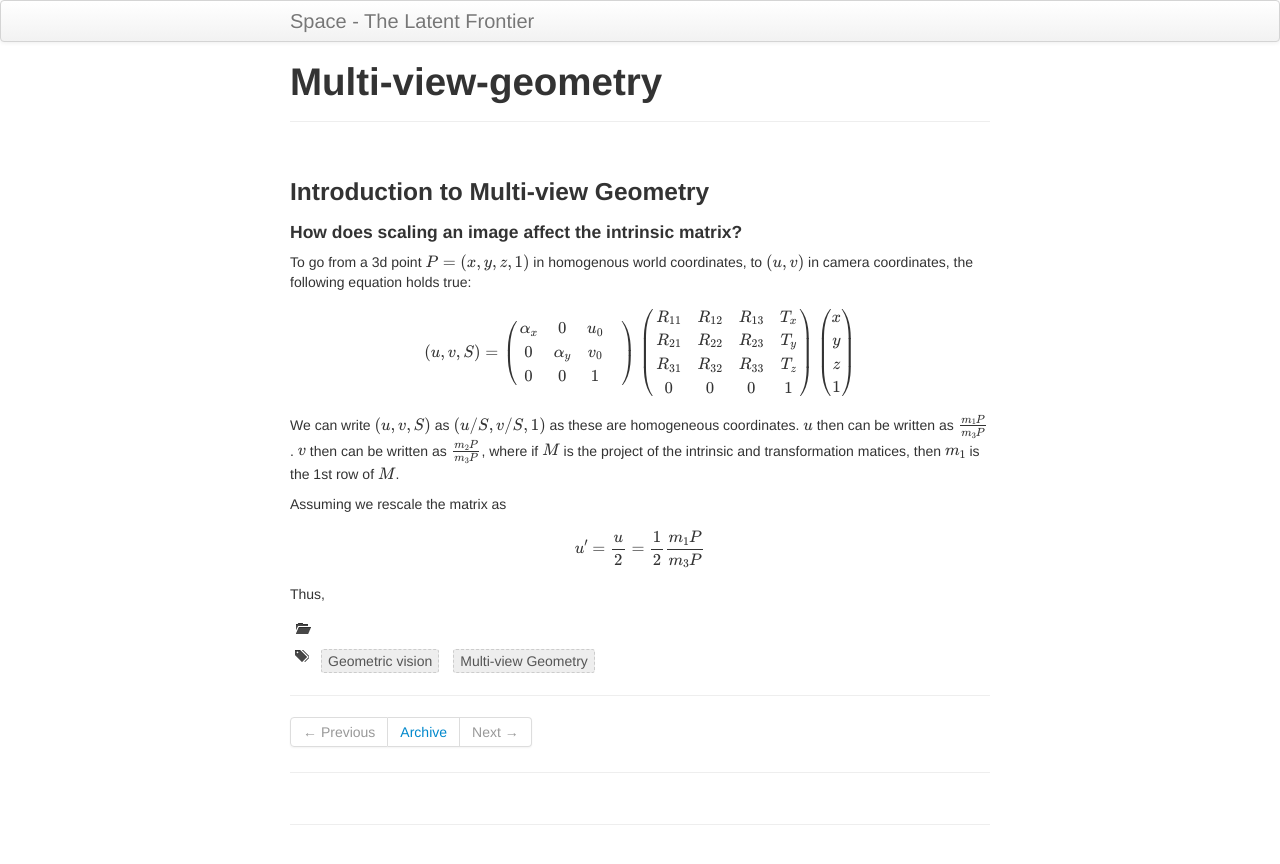
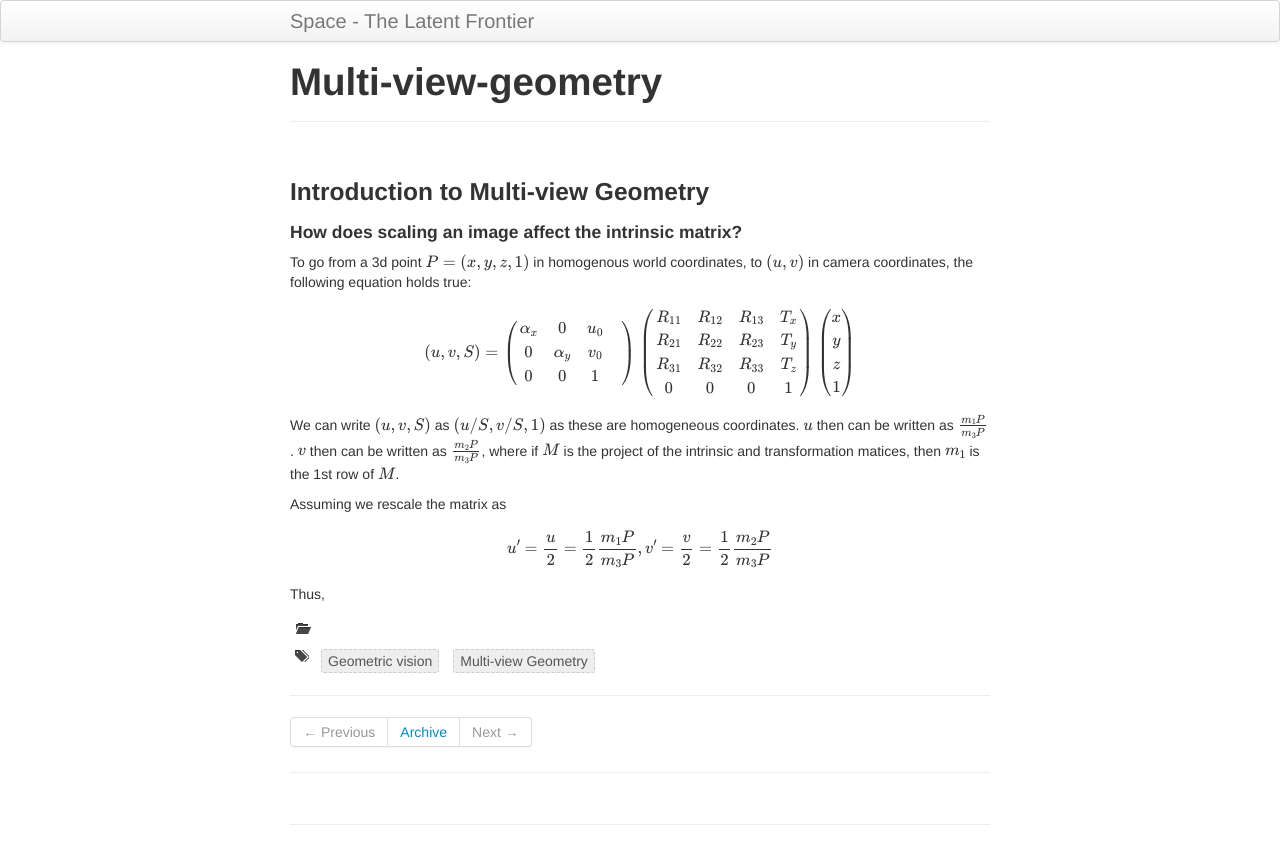
Before and after one commit to skt9/skt9.github.io, a Jekyll site: the page built from pages/multi-view-geometry.md, in a window 1280 px wide. Shown: the top 864 px of the page. Built offline with Jekyll 4.4.1, drawn with Linux system fonts in a browser that asks for light colours; formulas are drawn with MathJax 3.

Commit message:
Update multi-view-geometry.md

```diff
--- a/pages/multi-view-geometry.md
+++ b/pages/multi-view-geometry.md
@@ -34,7 +34,7 @@ We can write $(u,v,S)$ as $(u/S,v/S,1)$ as these are homogeneous coordinates. $u
 Assuming we rescale the matrix as
 
 $$
-u' = \frac{u}{2} = \frac{1}{2}\frac{m_1 P}{m_3 P}
+u' = \frac{u}{2} = \frac{1}{2}\frac{m_1 P}{m_3 P},  v'= \frac{v}{2} =  \frac{1}{2}\frac{m_2 P}{m_3 P}
 $$
 
 Thus,
```
